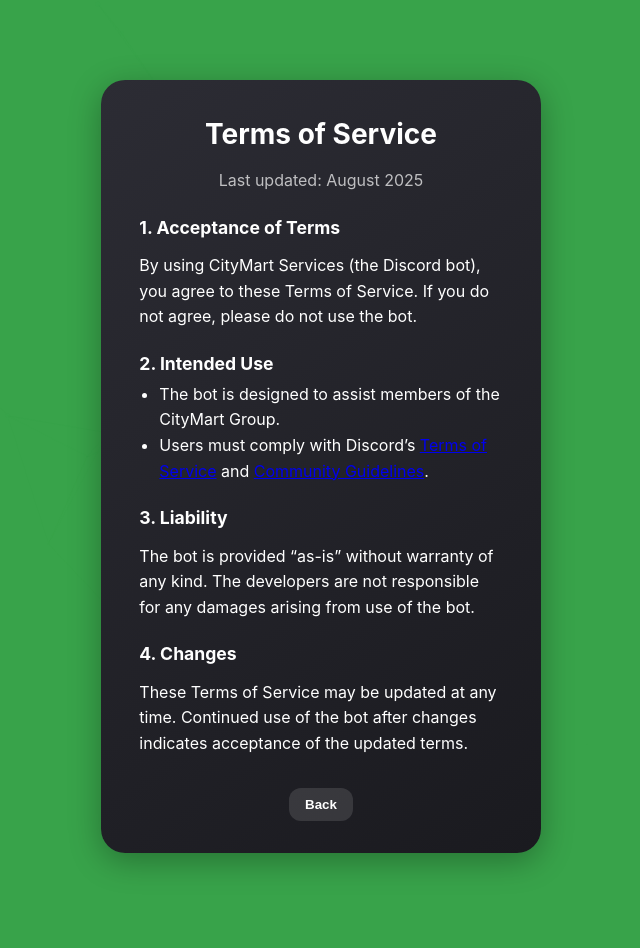
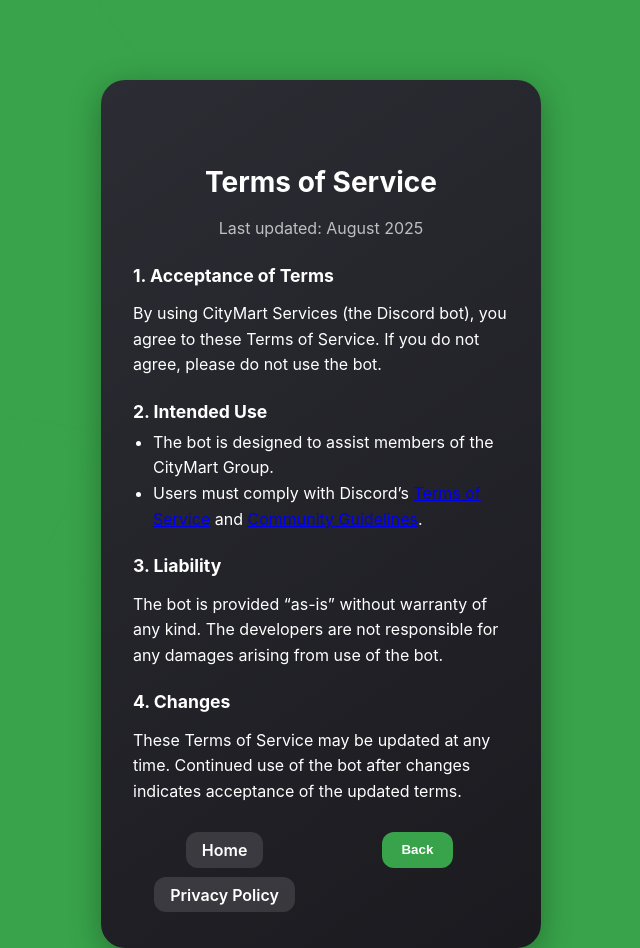
Before and after one commit to davevancauwenberghe/CityMart-Services, a website: page public/tos.html in a window 1280 px wide. Shown: the whole page, without its empty margins (319-959 px from the left). Before the commit the page ends 853 px from the top, so only its background shows below. Drawn offline with nearby package versions, Linux system fonts and the light colour scheme.

Commit message:
Fix landing page legal links and align legal pages

```diff
--- a/public/style.css
+++ b/public/style.css
@@ -20,8 +20,9 @@
 
 /* Body */
 body {
-  display: grid;
-  place-items: center;
+  display: flex;
+  flex-direction: column;
+  align-items: center;
   background-color: var(--primary-color);
   color: var(--text-color);
   font-family: -apple-system, BlinkMacSystemFont, "Segoe UI", sans-serif;
@@ -30,6 +31,15 @@
   line-height: 1.6;
   min-height: 100vh;
   padding: 16px;
+  gap: 20px;
+}
+
+.page-main {
+  width: 100%;
+  display: flex;
+  justify-content: center;
+  align-items: center;
+  flex: 1;
 }
 
 /* Card wrapper */
@@ -237,9 +247,10 @@
 
 /* Footer (for legal links moved to footer in index.html) */
 .footer {
-  margin-top: 1rem;
+  margin-top: auto;
   text-align: center;
   color: var(--text-secondary);
+  padding-bottom: 8px;
 }
 .footer .legal-row {
   display: flex;
@@ -254,6 +265,28 @@
   }
 }
 
+/* Legal pages */
+.page-fade { opacity: 0; transform: translateY(10px); animation: pageFade 500ms ease-out forwards; }
+@keyframes pageFade { to { opacity: 1; transform: translateY(0); } }
+
+.legal-layout #container {
+  padding-top: 80px;
+  padding-bottom: 36px;
+}
+
+.legal-header { text-align: center; margin-bottom: .75rem; }
+.legal-lead { text-align: center; color: var(--text-secondary); margin-bottom: 1.25rem; }
+.legal-content { text-align: left; margin: 0 auto; max-width: 540px; }
+.legal-content ul { margin-left: 1.25rem; }
+.legal-content h2 { margin-top: 1.25rem; margin-bottom: .25rem; font-size: 1.1rem; }
+
+.btn-row.legal-actions {
+  margin-top: 1.75rem;
+  justify-items: center;
+}
+
+.footer .btn { width: 100%; }
+
 /* Reduced motion accessibility */
 @media (prefers-reduced-motion: reduce) {
   * {
--- a/public/tos.html
+++ b/public/tos.html
@@ -8,42 +8,19 @@
   <link rel="icon" href="https://storage.davevancauwenberghe.be/citymart/visuals/citymart_group_icon.png" type="image/png" />
   <link rel="stylesheet" href="style.css" />
   <title>Terms of Service - CityMart Services</title>
-  <style>
-    .page-fade { opacity: 0; transform: translateY(10px); animation: pageFade 500ms ease-out forwards; }
-    @keyframes pageFade { to { opacity: 1; transform: translateY(0); } }
-
-    .btn {
-      display: inline-flex; align-items: center; justify-content: center;
-      padding: 0.6rem 1rem; border-radius: 12px; border: none; cursor: pointer;
-      text-decoration: none; font-weight: 600; line-height: 1;
-      color: #fff; background: rgba(255,255,255,0.12);
-      transition: filter .2s ease, background .2s ease;
-      opacity: 0; transform: scale(0.95);
-      animation: fadeInBtn 400ms ease-out 300ms forwards;
-    }
-    .btn:hover { filter: brightness(1.1); }
-
-    @keyframes fadeInBtn {
-      to { opacity: 1; transform: scale(1); }
-    }
-
-    .btn-row { margin-top: 2rem; display: flex; justify-content: center; }
-    .content-narrow { text-align: left; margin: 0 auto; max-width: 36ch; }
-    #container h1 { text-align: center; margin-bottom: .5rem; }
-    #container p.lead { text-align: center; color: var(--text-secondary); margin-bottom: 1.25rem; }
-    #container ul { margin-left: 1.25rem; }
-    #container h2 { margin-top: 1.25rem; margin-bottom: .25rem; font-size: 1.1rem; }
-  </style>
 </head>
 <body>
   <div id="particles-js"></div>
 
-  <div class="wrapper page-fade">
+  <main class="page-main">
+    <div class="wrapper page-fade legal-layout">
       <div id="container">
+        <div class="legal-header">
           <h1>Terms of Service</h1>
-      <p class="lead">Last updated: August 2025</p>
+          <p class="legal-lead">Last updated: August 2025</p>
+        </div>
 
-      <div class="content-narrow">
+        <div class="legal-content">
           <h2>1. Acceptance of Terms</h2>
           <p>By using CityMart Services (the Discord bot), you agree to these Terms of Service. If you do not agree, please do not use the bot.</p>
 
@@ -60,11 +37,14 @@
           <p>These Terms of Service may be updated at any time. Continued use of the bot after changes indicates acceptance of the updated terms.</p>
         </div>
 
-      <div class="btn-row">
+        <div class="btn-row legal-actions">
+          <a class="btn" href="index.html">Home</a>
           <button class="btn back-btn" id="history-back">Back</button>
+          <a class="btn" href="privacy.html">Privacy Policy</a>
         </div>
       </div>
     </div>
+  </main>
 
   <script src="https://cdn.jsdelivr.net/particles.js/2.0.0/particles.min.js"></script>
   <script>
```
Also changed, not shown: public/index.html (+2 -0 lines), public/privacy.html (+10 -30 lines). Lines whose indentation alone changed are shown as unchanged.
